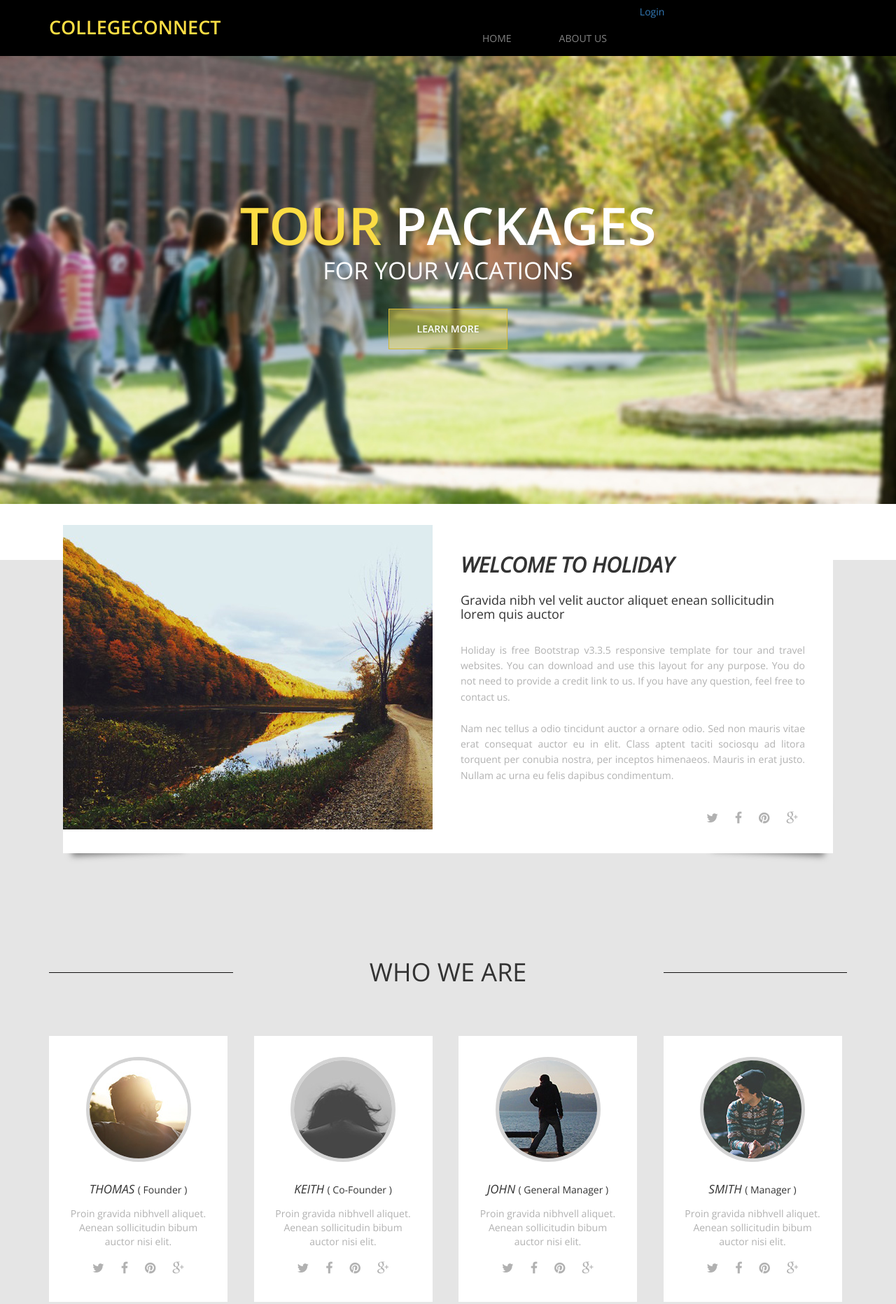
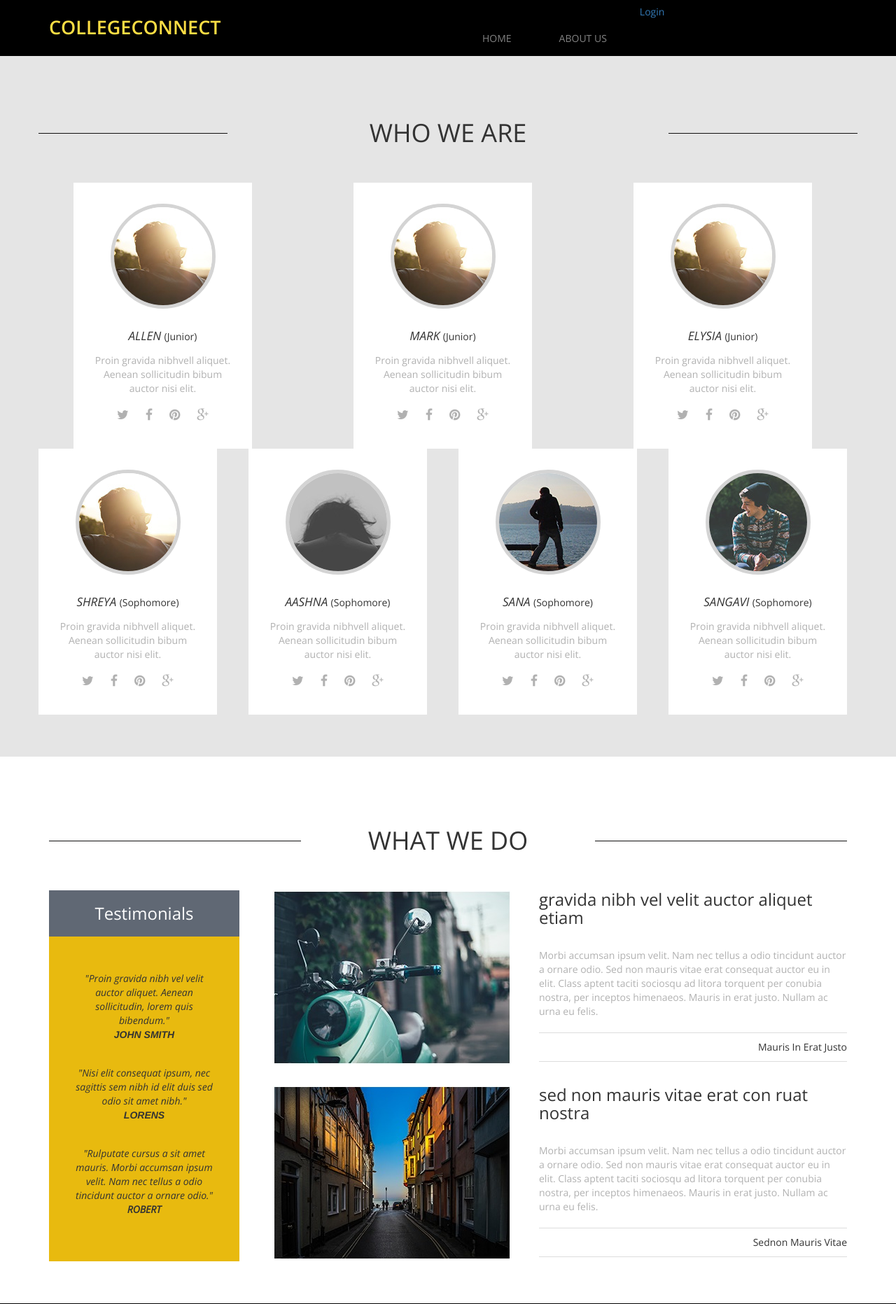
Before and after one commit to markstanik/Placeholder, a Django app: page /about in a window 1280 px wide; the page is wider, and only the part inside the window is pictured. Shown: the top 1863 px of that part at 70% size. Run offline with Django 3.2, Linux system fonts and the light colour scheme; some libraries are stand-ins or nearby versions.

Commit message:
finished about page, just have to touch up on some things

```diff
--- a/static/css/templatemo-style.css
+++ b/static/css/templatemo-style.css
@@ -164,7 +164,7 @@ body {
 }
 .tm-home-section-1 {
   position: relative;
-  top: -50px;
+  top: -60px;
 }
 .tm-home-section-2 {
   position: relative;
@@ -409,7 +409,7 @@ hr {
   border-top: 1px solid #111010;
 }
 .tm-section-header {
-  margin-bottom: 70px;
+  margin-bottom: 50px;
   overflow: hidden;
 }
 .tm-section-title {
@@ -610,6 +610,36 @@ hr {
 .about-section {
   margin-top: 150px;
 }
+.tm-about-box-0 {
+	background-color: white;
+	width: 255px;
+	height: 380px;
+	padding: 30px;
+	margin-left: 50px;
+	text-align: center;
+  }
+  .tm-about-box-0-img {
+	display: block;
+	margin: 0 auto 30px;
+	border-radius: 50%;
+	border: 5px solid #d4d4d4;
+	transition: all 0.3s ease;
+  }
+  .tm-about-box-0-img:hover,
+  .tm-about-box-0-img:focus {
+	border: 5px solid #e8ba0f;
+  }
+  .tm-about-box-0-title {
+	font-size: 17px;
+	font-style: italic;
+	text-transform: uppercase;
+	margin-bottom: 15px;
+  }
+  .tm-about-box-0-title span {
+	font-size: 14px;
+	font-style: normal;
+	text-transform: none;
+  }
 .tm-about-box-1 {
   background-color: white;
   width: 255px;
--- a/users/templates/users/about.html
+++ b/users/templates/users/about.html
@@ -4,7 +4,7 @@
 
 	<!-- Banner -->
 	<section class="tm-banner">
-		<!-- Flexslider -->
+		<!-- Flexslider
 		<div class="flexslider flexslider-banner">
 		  <ul class="slides">
 		    <li>
@@ -13,7 +13,7 @@
 					<p class="tm-banner-subtitle">For Your Vacations</p>
 					<a href="#more" class="tm-banner-link">Learn More</a>
 				</div>
-		      <img src="img/banner-3.jpg" />
+		      <img src="{%static 'img/banner-3.jpg' %}" />
 		    </li>
 		    <li>
 			    <div class="tm-banner-inner">
@@ -21,7 +21,7 @@
 					<p class="tm-banner-subtitle">Wonderful Destinations</p>
 					<a href="#more" class="tm-banner-link">Learn More</a>
 				</div>
-		      <img src="img/banner-2.jpg" />
+		      <img src="{%static 'img/banner-2.jpg' %}" />
 		    </li>
 		    <li>
 			    <div class="tm-banner-inner">
@@ -29,20 +29,22 @@
 					<p class="tm-banner-subtitle">Velit Auctor</p>
 					<a href="#more" class="tm-banner-link">Learn More</a>
 				</div>
-		      <img src="img/banner-1.jpg" />
+		      <img src="{%static 'img/banner-1.jpg' %}" />
 		    </li>
 		  </ul>
 		</div>
+		-->
 	</section>
 
 	<!-- gray bg -->
 	<section class="container tm-home-section-1" id="more">
 		<div class="row">
 			<!-- slider -->
+			<!--
 			<div class="flexslider flexslider-about effect2">
 			  <ul class="slides">
 			    <li>
-			      <img src="img/about-1.jpg" alt="image" />
+			      <img src="{%static 'img/about-1.jpg' %}" alt="image" />
 			      <div class="flex-caption">
 			      	<h2 class="slider-title">Welcome To Holiday</h2>
 			      	<h3 class="slider-subtitle">Gravida nibh vel velit auctor aliquet enean sollicitudin lorem quis auctor</h3>
@@ -57,7 +59,7 @@
 			      </div>
 			    </li>
 			    <li>
-			      <img src="img/about-1.jpg" alt="image" />
+			      <img src="{%static 'img/about-1.jpg' %}" alt="image" />
 			      <div class="flex-caption">
 			      	<h2 class="slider-title">Thank you for choosing us!</h2>
 			      	<h3 class="slider-subtitle">Gravida nibh vel velit auctor aliquet enean sollicitudin lorem quis auctor, nisi elit consequat ipsum</h3>
@@ -72,7 +74,7 @@
 			      </div>
 			    </li>
 			    <li>
-			      <img src="img/about-1.jpg" alt="image" />
+			      <img src="{%static 'img/about-1.jpg' %}" alt="image" />
 			      <div class="flex-caption">
 			      	<h2 class="slider-title">More Programs to come</h2>
 			      	<h3 class="slider-subtitle">Gravida nibh vel velit auctor aliquet enean sollicitudin lorem quis auctor, nisi elit consequat ipsum</h3>
@@ -86,7 +88,7 @@
 			      </div>
 			    </li>
 			    <li>
-			      <img src="img/about-1.jpg" alt="image" />
+			      <img src="{%static 'img/about-1.jpg' %}" alt="image" />
 			      <div class="flex-caption">
 			      	<h2 class="slider-title">Tour and Travel</h2>
 			      	<h3 class="slider-subtitle">Gravida nibh vel velit auctor aliquet enean sollicitudin lorem quis auctor, nisi elit consequat ipsum</h3>
@@ -101,8 +103,7 @@
 			    </li>
 			  </ul>
 			</div>
-		</div>
-
+		</div>-->
 		<div class="section-margin-top about-section">
 			<div class="row">
 				<div class="tm-section-header">
@@ -112,10 +113,36 @@
 				</div>
 			</div>
 			<div class="row">
-				<div class="col-lg-3 col-md-3 col-sm-6 col-xs-12">
-					<div class="tm-about-box-1">
-						<a href="#"><img src="img/about-4.jpg" alt="img" class="tm-about-box-1-img"></a>
-						<h3 class="tm-about-box-1-title">Thomas <span>( Founder )</span></h3>
+				<div class="col-lg-4 col-md-4 col-sm-6 col-xs-12">
+					<div class="tm-about-box-0">
+						<a href="#"><img src="{%static 'img/about-4.jpg' %}" alt="img" class="tm-about-box-1-img"></a>
+						<h3 class="tm-about-box-1-title">Allen <span>(Junior)</span></h3>
+						<p class="margin-bottom-15 gray-text">Proin gravida nibhvell aliquet. Aenean sollicitudin bibum auctor nisi elit.</p>
+						<div class="gray-text">
+							<a href="#" class="tm-social-icon"><i class="fa fa-twitter"></i></a>
+							<a href="#" class="tm-social-icon"><i class="fa fa-facebook"></i></a>
+							<a href="#" class="tm-social-icon"><i class="fa fa-pinterest"></i></a>
+							<a href="#" class="tm-social-icon"><i class="fa fa-google-plus"></i></a>
+						</div>
+					</div>
+				</div>
+				<div class="col-lg-4 col-md-4 col-sm-6 col-xs-12">
+					<div class="tm-about-box-0">
+						<a href="#"><img src="{%static 'img/about-4.jpg' %}" alt="img" class="tm-about-box-1-img"></a>
+						<h3 class="tm-about-box-1-title">Mark <span>(Junior)</span></h3>
+						<p class="margin-bottom-15 gray-text">Proin gravida nibhvell aliquet. Aenean sollicitudin bibum auctor nisi elit.</p>
+						<div class="gray-text">
+							<a href="#" class="tm-social-icon"><i class="fa fa-twitter"></i></a>
+							<a href="#" class="tm-social-icon"><i class="fa fa-facebook"></i></a>
+							<a href="#" class="tm-social-icon"><i class="fa fa-pinterest"></i></a>
+							<a href="#" class="tm-social-icon"><i class="fa fa-google-plus"></i></a>
+						</div>
+					</div>
+				</div>
+				<div class="col-lg-4 col-md-4 col-sm-6 col-xs-12">
+					<div class="tm-about-box-0">
+						<a href="#"><img src="{%static 'img/about-4.jpg' %}" alt="img" class="tm-about-box-1-img"></a>
+						<h3 class="tm-about-box-1-title">Elysia <span>(Junior)</span></h3>
 						<p class="margin-bottom-15 gray-text">Proin gravida nibhvell aliquet. Aenean sollicitudin bibum auctor nisi elit.</p>
 						<div class="gray-text">
 							<a href="#" class="tm-social-icon"><i class="fa fa-twitter"></i></a>
@@ -127,8 +154,8 @@
 				</div>
 				<div class="col-lg-3 col-md-3 col-sm-6 col-xs-12">
 					<div class="tm-about-box-1">
-						<a href="#"><img src="img/about-5.jpg" alt="img" class="tm-about-box-1-img"></a>
-						<h3 class="tm-about-box-1-title">Keith <span>( Co-Founder )</span></h3>
+						<a href="#"><img src="{%static 'img/about-4.jpg' %}" alt="img" class="tm-about-box-1-img"></a>
+						<h3 class="tm-about-box-1-title">Shreya <span>(Sophomore)</span></h3>
 						<p class="margin-bottom-15 gray-text">Proin gravida nibhvell aliquet. Aenean sollicitudin bibum auctor nisi elit.</p>
 						<div class="gray-text">
 							<a href="#" class="tm-social-icon"><i class="fa fa-twitter"></i></a>
@@ -140,8 +167,8 @@
 				</div>
 				<div class="col-lg-3 col-md-3 col-sm-6 col-xs-12">
 					<div class="tm-about-box-1">
-						<a href="#"><img src="img/about-6.jpg" alt="img" class="tm-about-box-1-img"></a>
-						<h3 class="tm-about-box-1-title">John <span>( General Manager )</span></h3>
+						<a href="#"><img src="{%static 'img/about-5.jpg' %}" alt="img" class="tm-about-box-1-img"></a>
+						<h3 class="tm-about-box-1-title">Aashna <span>(Sophomore)</span></h3>
 						<p class="margin-bottom-15 gray-text">Proin gravida nibhvell aliquet. Aenean sollicitudin bibum auctor nisi elit.</p>
 						<div class="gray-text">
 							<a href="#" class="tm-social-icon"><i class="fa fa-twitter"></i></a>
@@ -153,8 +180,21 @@
 				</div>
 				<div class="col-lg-3 col-md-3 col-sm-6 col-xs-12">
 					<div class="tm-about-box-1">
-						<a href="#"><img src="img/about-7.jpg" alt="img" class="tm-about-box-1-img"></a>
-						<h3 class="tm-about-box-1-title">Smith <span>( Manager )</span></h3>
+						<a href="#"><img src="{%static 'img/about-6.jpg' %}" alt="img" class="tm-about-box-1-img"></a>
+						<h3 class="tm-about-box-1-title">Sana <span>(Sophomore)</span></h3>
+						<p class="margin-bottom-15 gray-text">Proin gravida nibhvell aliquet. Aenean sollicitudin bibum auctor nisi elit.</p>
+						<div class="gray-text">
+							<a href="#" class="tm-social-icon"><i class="fa fa-twitter"></i></a>
+							<a href="#" class="tm-social-icon"><i class="fa fa-facebook"></i></a>
+							<a href="#" class="tm-social-icon"><i class="fa fa-pinterest"></i></a>
+							<a href="#" class="tm-social-icon"><i class="fa fa-google-plus"></i></a>
+						</div>
+					</div>
+				</div>
+				<div class="col-lg-3 col-md-3 col-sm-6 col-xs-12">
+					<div class="tm-about-box-1">
+						<a href="#"><img src="{%static 'img/about-7.jpg' %}" alt="img" class="tm-about-box-1-img"></a>
+						<h3 class="tm-about-box-1-title">Sangavi <span>(Sophomore)</span></h3>
 						<p class="margin-bottom-15 gray-text">Proin gravida nibhvell aliquet. Aenean sollicitudin bibum auctor nisi elit.</p>
 						<div class="gray-text">
 							<a href="#" class="tm-social-icon"><i class="fa fa-twitter"></i></a>
@@ -183,7 +223,7 @@
 				<div class="col-lg-12">
 					<div class="tm-what-we-do-right">
 						<div class="tm-about-box-2 margin-bottom-30">
-							<img src="img/about-2.jpg" alt="image" class="tm-about-box-2-img">
+							<img src="{%static 'img/about-2.jpg' %}" alt="image" class="tm-about-box-2-img">
 							<div class="tm-about-box-2-text">
 								<h3 class="tm-about-box-2-title">Gravida Nibh Vel Velit Auctor Aliquet Etiam</h3>
 				                <p class="tm-about-box-2-description gray-text">Morbi accumsan ipsum velit. Nam nec tellus a odio tincidunt auctor a ornare odio. Sed non mauris vitae erat consequat auctor eu in elit. Class aptent taciti sociosqu ad litora torquent per conubia nostra, per inceptos himenaeos. Mauris in erat justo. Nullam ac urna eu felis.</p>
@@ -191,7 +231,7 @@
 							</div>
 						</div>
 						<div class="tm-about-box-2">
-							<img src="img/about-3.jpg" alt="image" class="tm-about-box-2-img">
+							<img src="{%static 'img/about-3.jpg' %}" alt="image" class="tm-about-box-2-img">
 							<div class="tm-about-box-2-text">
 								<h3 class="tm-about-box-2-title">Sed Non Mauris Vitae Erat Con Ruat Nostra</h3>
 				                <p class="tm-about-box-2-description gray-text">Morbi accumsan ipsum velit. Nam nec tellus a odio tincidunt auctor a ornare odio. Sed non mauris vitae erat consequat auctor eu in elit. Class aptent taciti sociosqu ad litora torquent per conubia nostra, per inceptos himenaeos. Mauris in erat justo. Nullam ac urna eu felis.</p>
```
